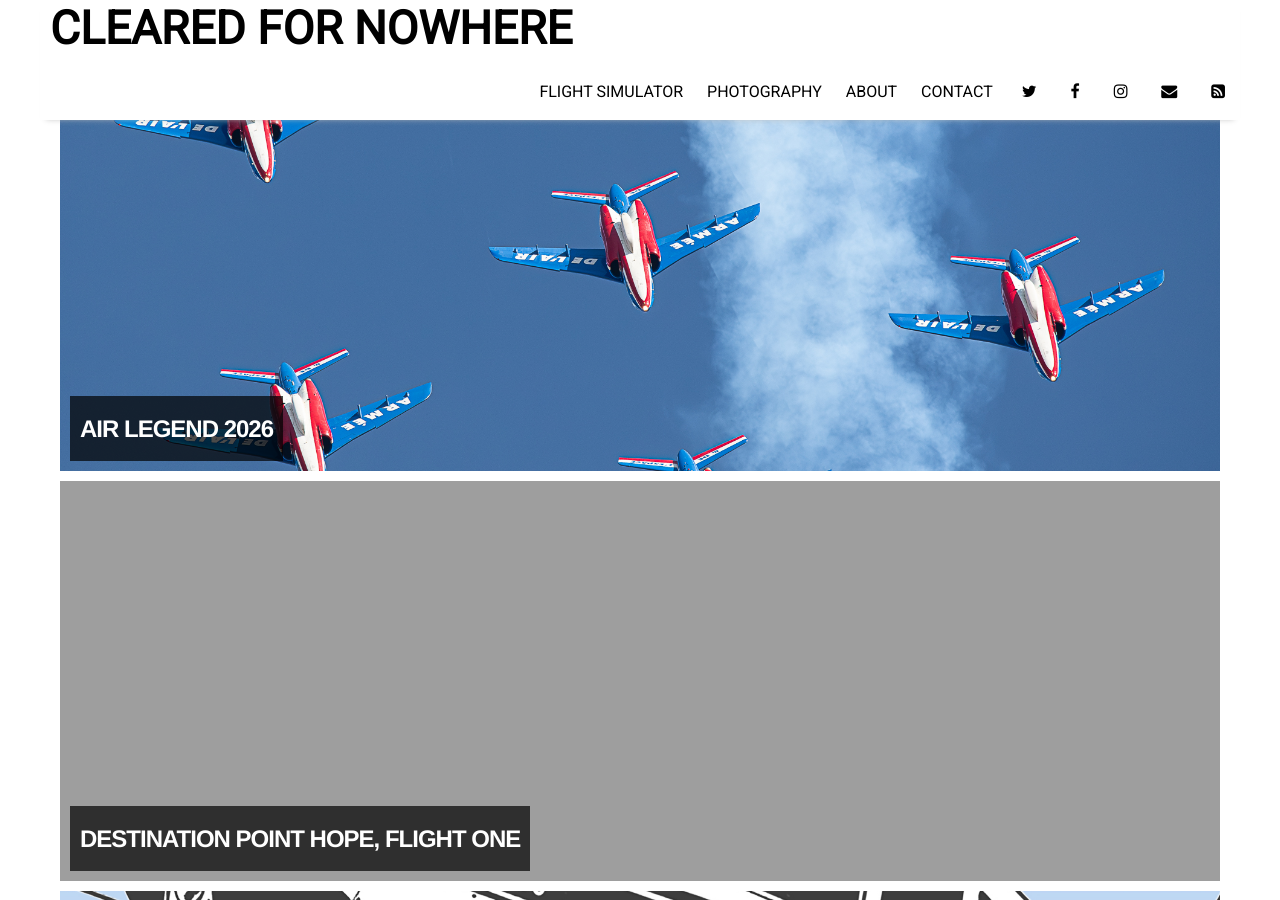
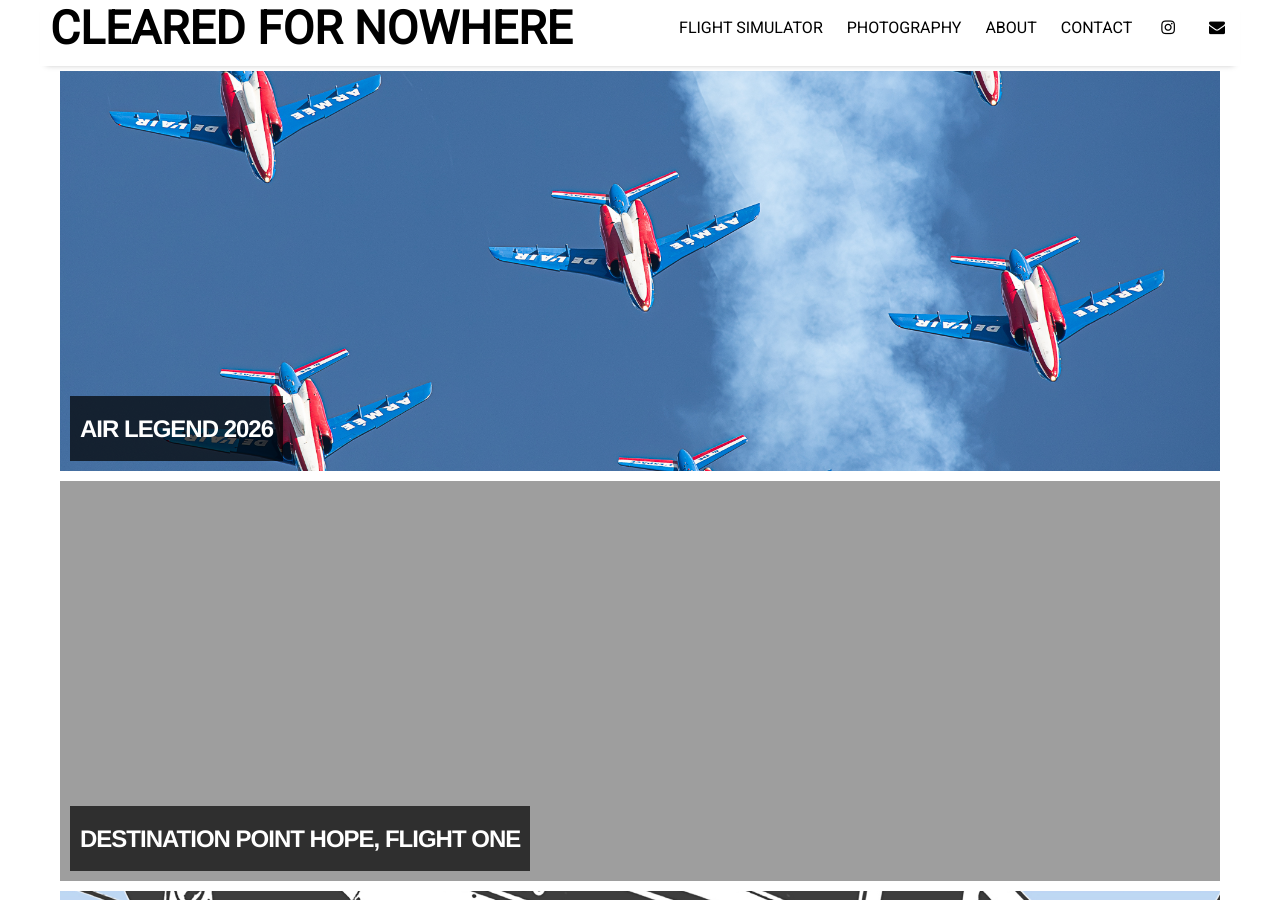
Before and after one commit to ClearedForNowhere/ClearedForNowhere.github.io, a Jekyll site: the page built from index.html, in a window 1280 px wide and 900 px high. Built offline with Jekyll 4.4.1, drawn with Linux system fonts in a browser that asks for light colours; nearby versions of some CDN libraries; the list of posts is cut into pages by our own code.

Commit message:
Remove specific social media links from settings
Removed social media links for Twitter, Facebook, and RSS.

```diff
--- a/_data/settings.yml
+++ b/_data/settings.yml
@@ -14,11 +14,8 @@ menu:
 
 # Available social icons are powered by Font Awesome, so you can use any icon that they offer
 social:
-- {icon: 'twitter', link:    'https://twitter.com/paululele'}
-- {icon: 'facebook', link:   'https://www.facebook.com/paululele'}
 - {icon: 'instagram', link:  'https://instagram.com/paululele'}
 - {icon: 'envelope', link:   'mailto:hello@paulle.ca'}
-- {icon: 'rss-square', link: 'feed.xml'}
 # - {icon: 'rss-square', link: 'rss-feed.xml'}
 
 # Customize site text
```
